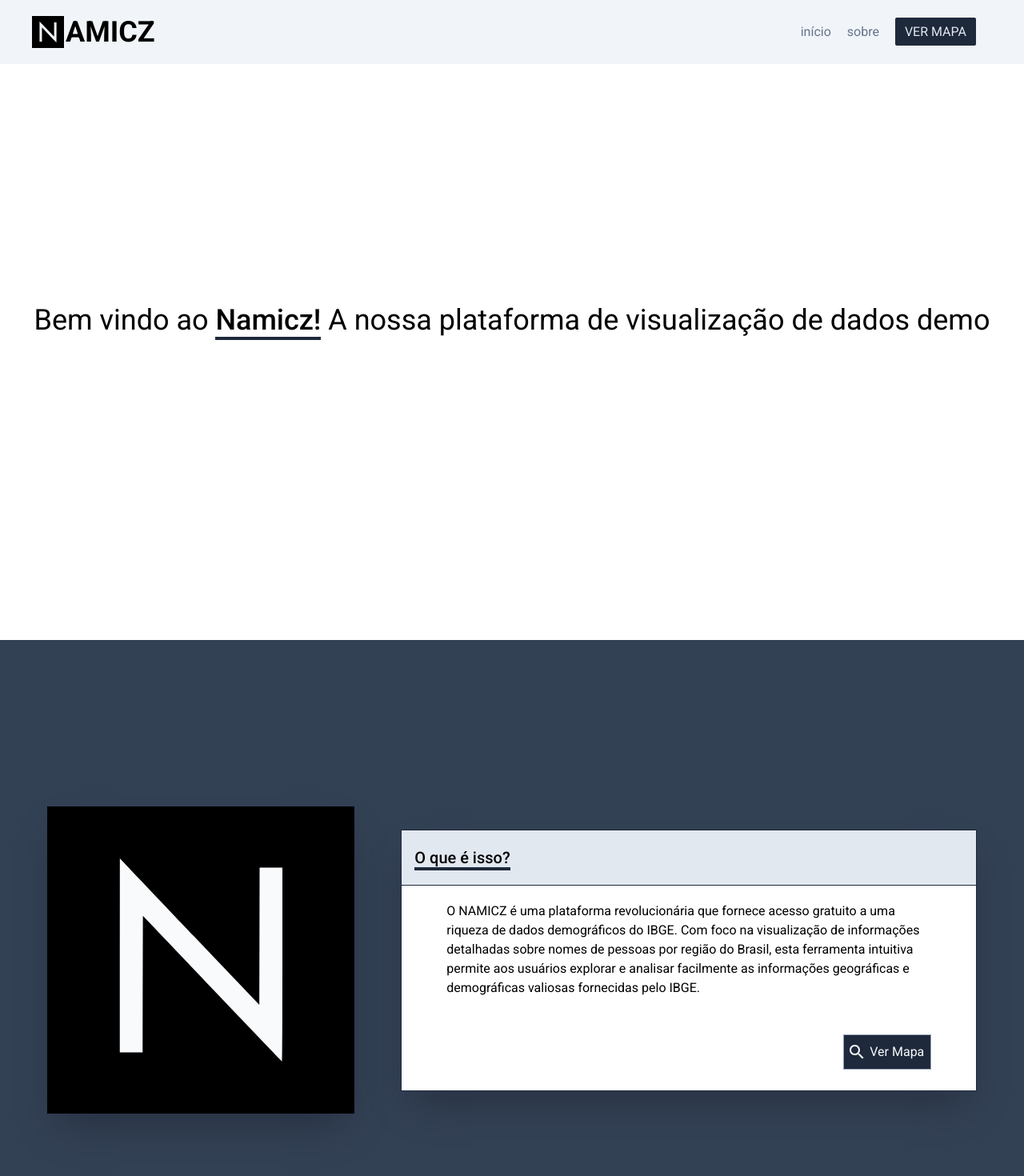
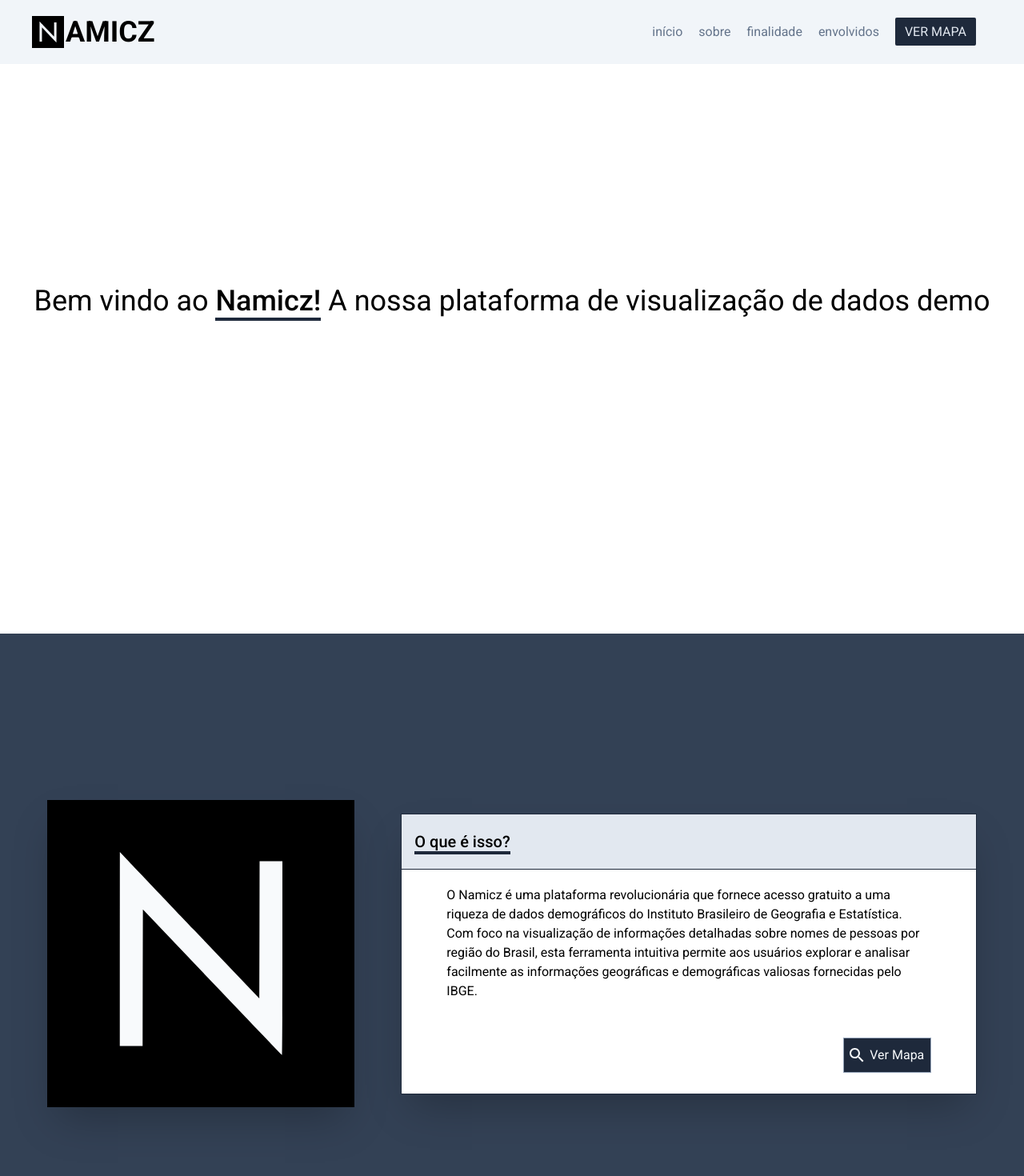
Before and after one commit to MatheusCamargoGinebro/namicz, a React (Vite) app: page / in a window 1280 px wide. Shown: the top 1470 px of the page at 80% size. Built offline with nearby package versions, Linux system fonts and the light colour scheme.

Commit message:
add godownbtn

```diff
--- a/src/App/Pages/LandingPage.jsx
+++ b/src/App/Pages/LandingPage.jsx
@@ -1,40 +1,47 @@
-import React, { useState } from 'react';
-import Header from '../../Components/Header/Header';
-import { Typewriter } from 'react-simple-typewriter';
-import UnderlineTx from '../../Components/Basic/UnderlineTx';
-import SearchIcon from '@mui/icons-material/Search';
-import namiczImg from '../../assets/images/namicz-Icon.svg';
+// Dependencies:
+import React, { useState } from "react";
+import { Typewriter } from "react-simple-typewriter";
+import Slide from "@mui/material/Slide";
+
+// Components:
+import UnderlineTx from "../../Components/Basic/UnderlineTx";
+import Header from "../../Components/Header/Header";
+import GoDownBtn from "../../Components/Basic/goDownBtn";
+
+// Images:
+import SearchIcon from "@mui/icons-material/Search";
+import namiczImg from "../../assets/images/namicz-Icon.svg";
 
 function LandingPage() {
   const [showNamicz, setshowNamicz] = useState(false);
   const [showRest, setshowRest] = useState(false);
+  const [showSlide, setShowSlide] = useState(false);
 
   var cont = 0;
   return (
     <>
       <Header />
-      <div className='h-screen w-full flex items-center text-center justify-center'>
-        <h1 className='text-4xl'>
+      <div className="block mb-10">
+        <div className="h-[94vh] w-full flex items-center text-center justify-center">
+          <h1 className="text-4xl">
             <Typewriter
-            words={['Bem vindo ao ']}
+              words={["Bem vindo ao "]}
               loop={1}
               cursor={false}
               typeSpeed={70}
-            onType={
-              () => {
+              onType={() => {
                 cont++;
                 if (cont === 12) {
                   setshowNamicz(true);
                   cont = 0;
                 }
-              }
-            }
+              }}
             />
 
-          {!!showNamicz &&
-          <span className='border-b-4 font-medium border-slate-800'>
+            {!!showNamicz && (
+              <span className="border-b-4 font-medium border-slate-800">
                 <Typewriter
-            words={['Namicz!']}
+                  words={["Namicz!"]}
                   loop={1}
                   cursor={false}
                   typeSpeed={70}
@@ -42,44 +49,91 @@ function LandingPage() {
                     cont++;
                     if (cont === 7) {
                       setshowRest(true);
+                      cont = 0;
                     }
                   }}
                 />
-        </span>}
+              </span>
+            )}
 
-        {!!showRest &&
+            {!!showRest && (
               <Typewriter
-            words={[' ','a noss',' A nossa plataforma de visualização de dados demográficos e geográficos!']}
+                words={[
+                  " ",
+                  "a noss",
+                  " A nossa plataforma de visualização de dados demográficos e geográficos!",
+                ]}
                 loop={1}
                 cursor={false}
                 typeSpeed={70}
                 deleteSpeed={50}
                 delaySpeed={40}
+                onDelete={() => {
+                  cont--;
+                }}
+                onType={() => {
+                  cont++;
+                  if (cont === 73) {
+                    setShowSlide(true);
+                    cont = 0;
+                  }
+                }}
               />
-        }
+            )}
           </h1>
         </div>
 
-      <div className='w-full h-screen bg-slate-700 flex justify-evenly items-center'>
-        <div className='bg-slate-50 cursor-pointer'>
-          <img src={namiczImg} alt="namiczLogo" className=' w-96 h-96  shadow-2xl hover:scale-105 duration-150'/>
+        {!!showSlide && (
+          <Slide
+            direction="up"
+            in={showSlide}
+            mountOnEnter
+            unmountOnExit
+            timeout={1000}>
+            <div id="aboutBtn" className="flex justify-center items-center">
+              <GoDownBtn
+                addClasses="bg-slate-800 text-white hover:bg-black border-2 border-slate-950 rounded-sm shadow-2xl"
+                goTo="#sobre"
+              />
+            </div>
+          </Slide>
+        )}
       </div>
 
-        <div className='border-[1px] border-slate-800 w-[45rem] h-fit shadow-2xl hover:scale-105 duration-100 cursor-pointer'>
-          <div className='w-full bg-slate-200  border-b-[1px] border-slate-800 py-5 pl-4'>
-            <h1 className='text-xl'><UnderlineTx text="O que é isso?"/></h1>
+      <div
+        id="sobre"
+        className="w-full h-screen bg-slate-700 flex justify-evenly items-center">
+        <div className="bg-slate-50 cursor-pointer">
+          <img
+            src={namiczImg}
+            alt="namiczLogo"
+            className=" w-96 h-96  shadow-2xl hover:scale-105 duration-150"
+          />
+        </div>
+
+        <div className="border-[1px] border-slate-800 w-[45rem] h-fit shadow-2xl hover:scale-105 duration-100 cursor-pointer">
+          <div className="w-full bg-slate-200  border-b-[1px] border-slate-800 py-5 pl-4">
+            <h1 className="text-xl">
+              <UnderlineTx text="O que é isso?" />
+            </h1>
           </div>
           <div>
-            <div className='py-5 px-14 bg-white'>
+            <div className="py-5 px-14 bg-white">
               <h1>
-                O NAMICZ é uma plataforma revolucionária que fornece acesso gratuito a uma riqueza de dados demográficos do IBGE. Com foco na visualização de informações detalhadas sobre nomes de pessoas por região do Brasil, esta ferramenta intuitiva permite aos usuários explorar e analisar facilmente as informações geográficas e demográficas valiosas fornecidas pelo IBGE.
+                O Namicz é uma plataforma revolucionária que fornece acesso
+                gratuito a uma riqueza de dados demográficos do Instituto Brasileiro de Geografia e Estatística. Com foco
+                na visualização de informações detalhadas sobre nomes de pessoas
+                por região do Brasil, esta ferramenta intuitiva permite aos
+                usuários explorar e analisar facilmente as informações
+                geográficas e demográficas valiosas fornecidas pelo IBGE.
               </h1>
-
             </div>
-
           </div>
-          <div className='bg-white pr-14 w-full h-24 flex justify-end items-center'>
-            <a href="/Map" className='flex items-center justify-center gap-1 h-11 p-1 pr-2 border-[1px] border-slate-400 text-slate-50 bg-slate-800 hover:bg-slate-700 hover:w-fit hover:px-3 duration-75'><SearchIcon className='text-slate-50' size={35}/> <p>Ver Mapa</p>
+          <div className="bg-white pr-14 w-full h-24 flex justify-end items-center">
+            <a
+              href="/Map"
+              className="flex items-center justify-center gap-1 h-11 p-1 pr-2 border-[1px] border-slate-400 text-slate-50 bg-slate-800 hover:bg-slate-700 hover:w-fit hover:px-3 duration-75">
+              <SearchIcon className="text-slate-50" /> <p>Ver Mapa</p>
             </a>
           </div>
         </div>
--- /dev/null
+++ b/src/Components/Basic/goDownBtn.jsx
@@ -0,0 +1,11 @@
+import ArrowDropDownIcon from '@mui/icons-material/ArrowDropDown';
+
+function GoDownBtn({addClasses, goTo}) {
+    return (
+        <a href={goTo} className={addClasses}>
+            <ArrowDropDownIcon className='text-4xl' fontSize='large' />
+        </a>
+    );
+}
+
+export default GoDownBtn;
--- a/src/Components/Header/Header.jsx
+++ b/src/Components/Header/Header.jsx
@@ -2,7 +2,7 @@
 import Logo from '../../Components/Basic/Logo';
 function Header() {
     return (
-      <div className='fixed flex justify-between items-center w-full bg-slate-100 py-5 px-10'>
+      <div className='fixed z-50 flex justify-between items-center w-full bg-slate-100 py-5 px-10'>
         <Logo/>
 
         <div>
@@ -11,7 +11,13 @@ function Header() {
                 <a href='#' className='text-slate-500 hover:text-black'>início</a>
                 </li>
                 <li className='mr-5'>
-                <a href='#' className='text-slate-500 hover:text-black'>sobre</a>
+                <a href='#sobre' className='text-slate-500 hover:text-black'>sobre</a>
+                </li>
+                <li className='mr-5'>
+                <a href='#finalidade' className='text-slate-500 hover:text-black'>finalidade</a>
+                </li>
+                <li className='mr-5'>
+                <a href='#envolvidos' className='text-slate-500 hover:text-black'>envolvidos</a>
                 </li>
                 <li className='mr-5'>
                 <a href='/Map' className='text-slate-200 bg-slate-800 px-3 py-2 rounded-sm hover:text-slate-50 hover:bg-black duration-75'>VER MAPA</a>
```
Lines whose indentation alone changed are shown as unchanged.
